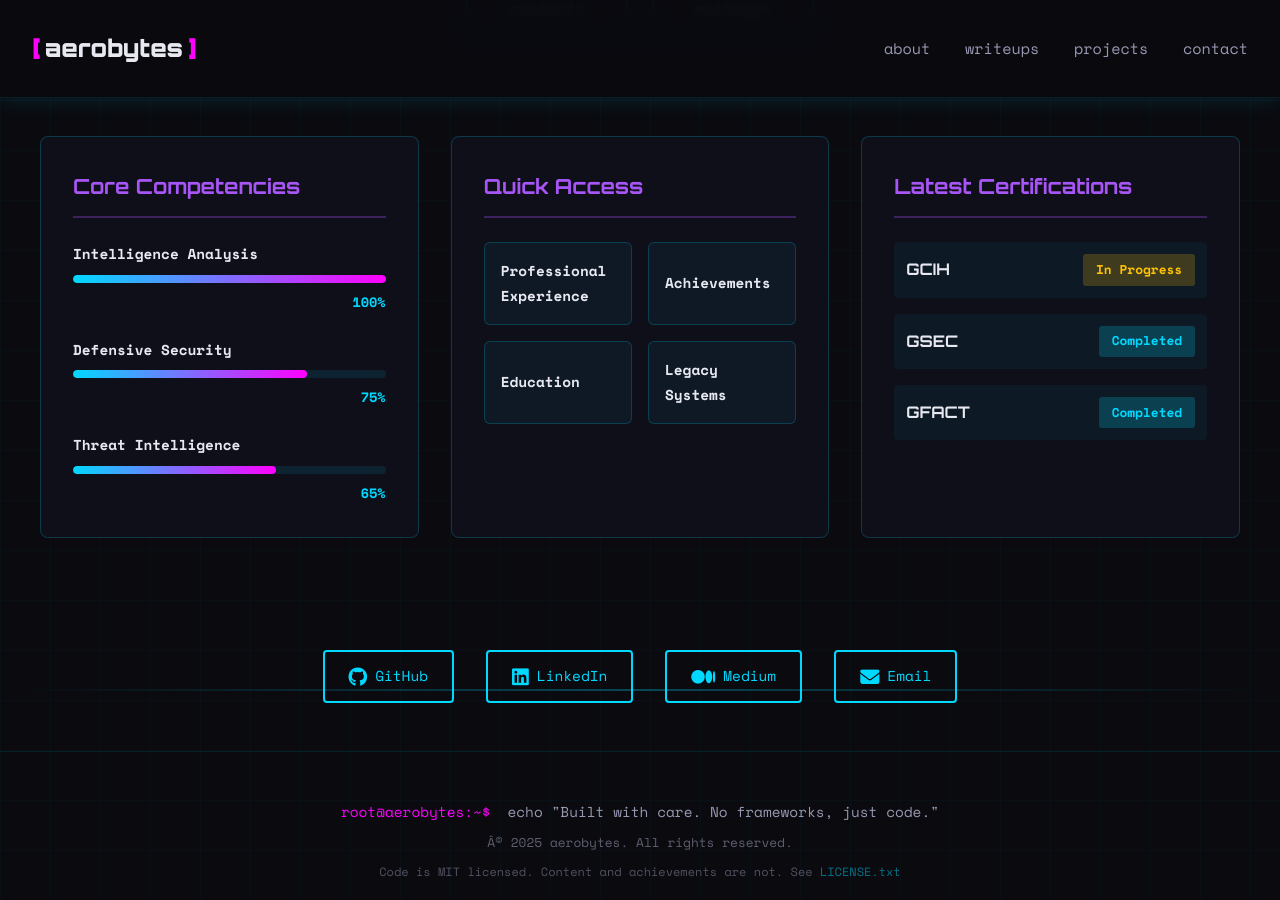
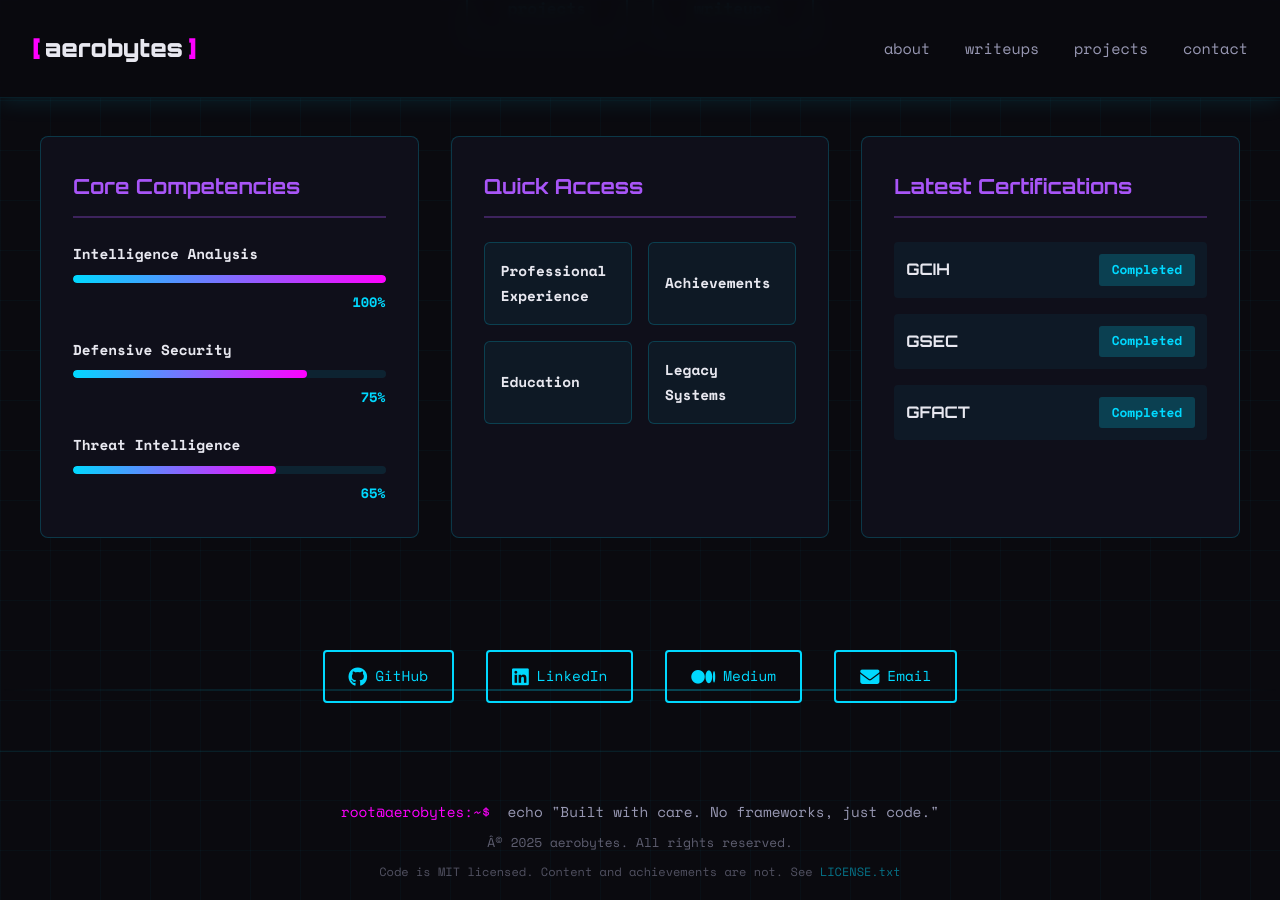
Before and after one commit to Aeronique/aerobytes-site, a Jekyll site: the page built from index.html, in a window 1280 px wide and 900 px high, scrolled down 854 px. Built offline with Jekyll 4.4.1, drawn with Linux system fonts in a browser that asks for light colours.

Commit message:
Update index.html

```diff
--- a/index.html
+++ b/index.html
@@ -88,7 +88,7 @@ title: Home
                 <div class="cert-list">
                     <div class="cert-item">
                         <span class="cert-name">GCIH</span>
-                        <span class="cert-status in-progress">In Progress</span>
+                        <span class="cert-status completed">Completed</span>
                     </div>
                     <div class="cert-item">
                         <span class="cert-name">GSEC</span>
```
